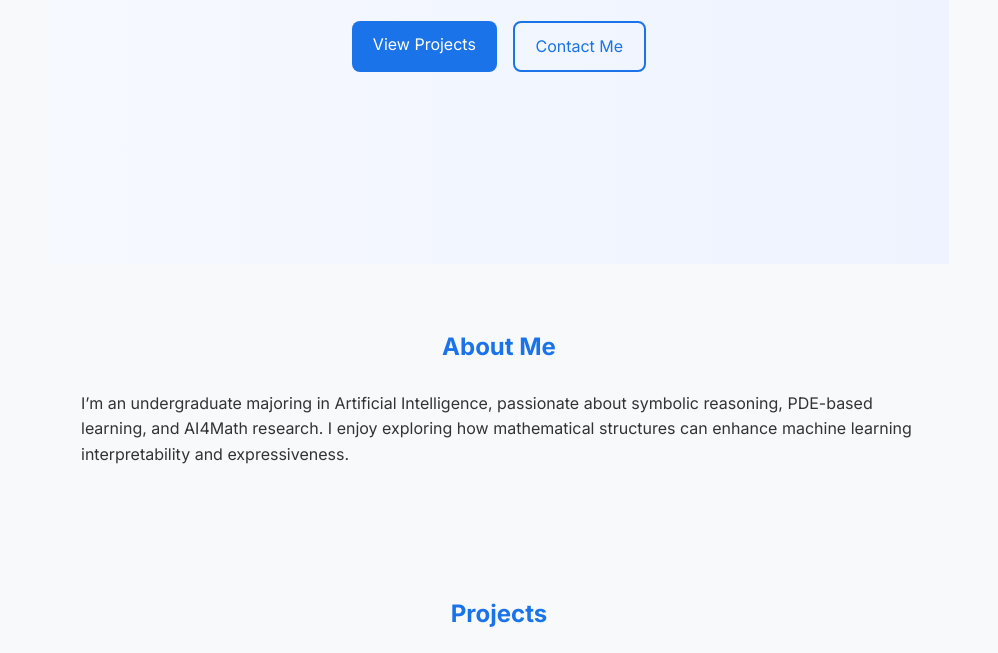
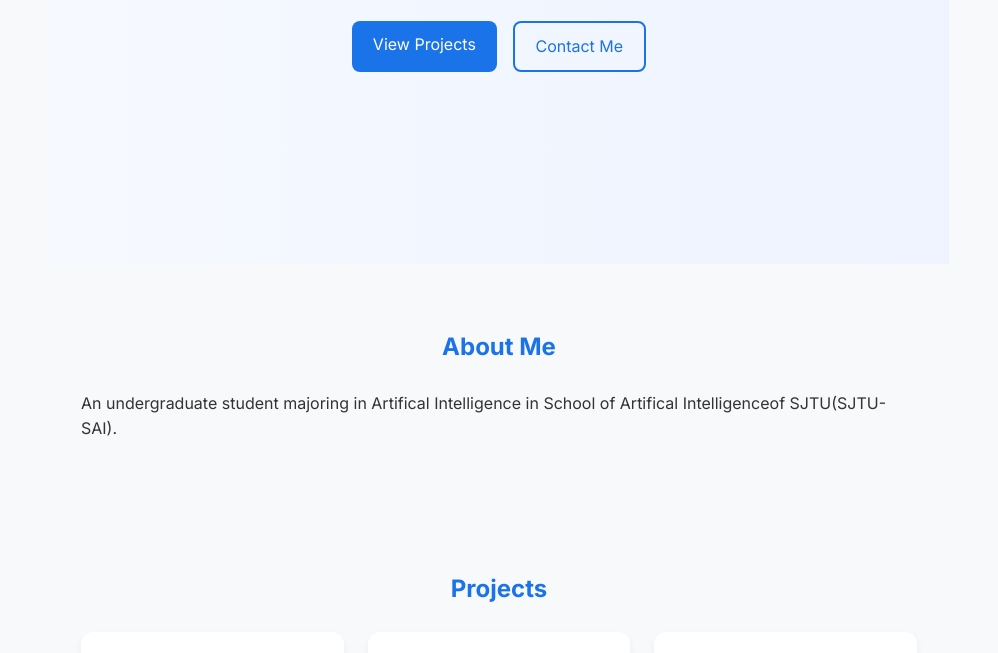
Before and after one commit to gradient-1024/gradient-1024.github.io, a plain HTML site: page index.html in a window 1280 px wide. Shown: the part 361-1014 px from the top of the page, without its empty margins (141-1139 px from the left). Drawn offline with Linux system fonts and the light colour scheme.

Commit message:
Revise About Me section for clarity
Updated personal description in the About Me section.

```diff
--- a/index.html
+++ b/index.html
@@ -33,8 +33,7 @@
   <section id="about" class="about">
     <h2>About Me</h2>
     <p>
-      I’m an undergraduate majoring in Artificial Intelligence, passionate about symbolic reasoning, PDE-based learning, and AI4Math research.
-      I enjoy exploring how mathematical structures can enhance machine learning interpretability and expressiveness.
+      An undergraduate student majoring in Artifical Intelligence in School of Artifical Intelligenceof SJTU(SJTU-SAI).
     </p>
   </section>
 
```
